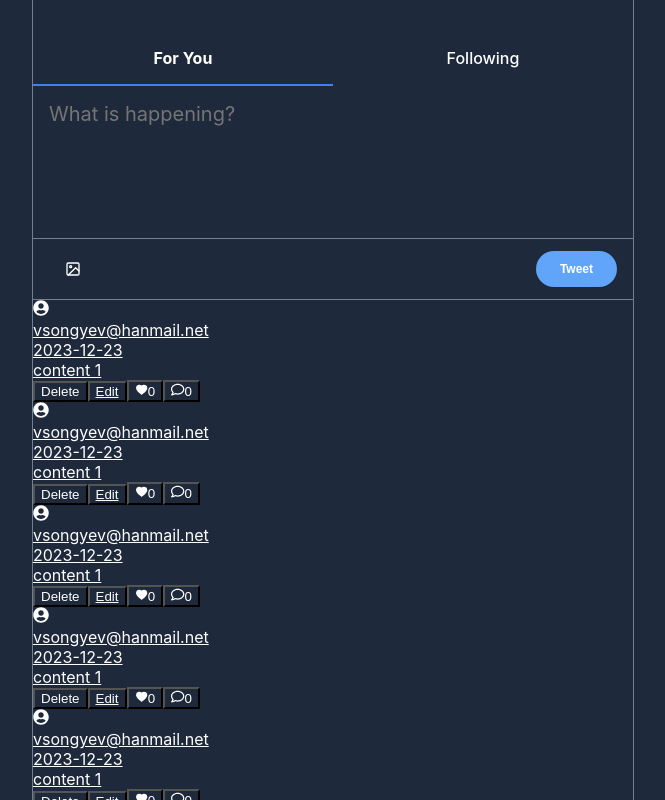
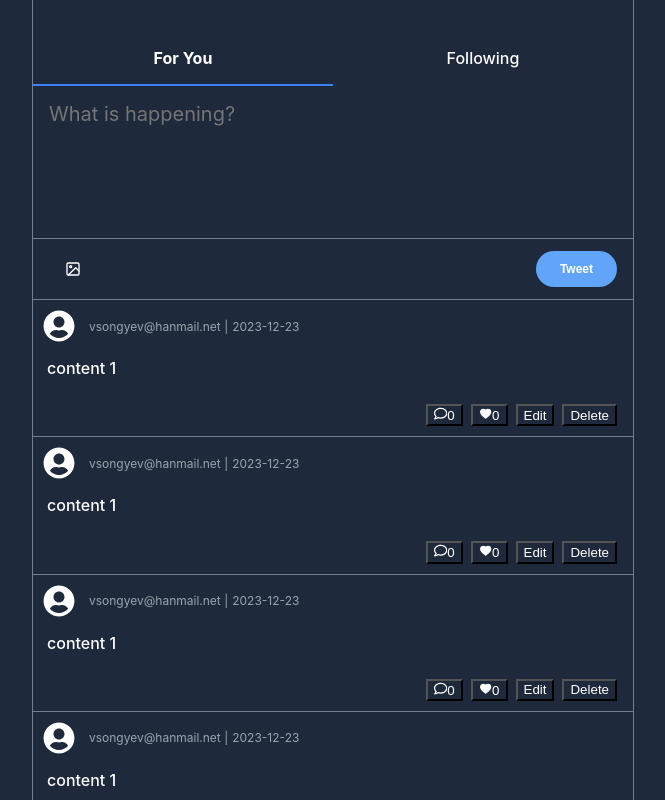
Before and after one commit to songye38/2023_react_twitter_app, a React (Create React App) app in the folder twitter_app_main/: page / in a window 1280 px wide. Shown: the top 800 px of the page, without its empty margins (307-972 px from the left). Built offline with nearby package versions, Linux system fonts and the light colour scheme.

Commit message:
Update index.scss 작은 수정 추가

```diff
--- a/twitter_app_main/src/index.scss
+++ b/twitter_app_main/src/index.scss
@@ -118,5 +118,59 @@
     @extend .button;
     padding : 0.5rem 1.5rem;
     background-color: $primaryColor;
+
+    &:hover , &:focus {
+      background-color: $activeBorder;
+    }
   }
 }
+
+
+//post layout
+.post {
+  padding-bottom : 40px;
+
+  &__flex {
+    display : flex;
+    gap : 4px;
+    align-items: center;
+  }
+
+  &__email ,&__createdAt {
+    font-size : 12px;
+    color : $greyText;
+  }
+  &__box {
+    padding : 10px 0px;
+    border-bottom : 1px solid $border;
+
+    a {
+      text-decoration: none;
+    }
+    &-profile {
+      text-decoration: none;
+      padding : 0px 10px;
+
+      &-img, &-icon {
+        width : 32px;
+        height : 32px;
+        border-radius: 50%;
+        margin-right : 10px;
+      }
+    }
+    &-content {
+      display : block;
+      font-weight: 500;
+      padding: 16px 4px;
+    }
+    &-footer {
+      padding: 0 16px;
+      margin-top : 10px;
+      font-size : 14px;
+      display:flex;
+      gap : 8px;
+      flex-direction: row-reverse;
+    }
+  }
+
+}
--- a/twitter_app_main/src/pages/home/index.tsx
+++ b/twitter_app_main/src/pages/home/index.tsx
@@ -115,7 +115,7 @@
                             <div className='post__box-profile'>
                                 <div className='post__flex'>
                                     {post?.profileUrl ? <img src={post?.profileUrl} alt='profile' className='post__box-proflie-img' /> : <FaUserCircle className='post__box-profile-icon' />}
-                                    <div className='post__email'>{post?.email}</div>
+                                    <div className='post__email'>{post?.email} | </div>
                                     <div className='post__createdAt'>{post?.createdAt}</div>
                                 </div>
                                 <div className='post__box-content'>{post?.content}</div>
```
